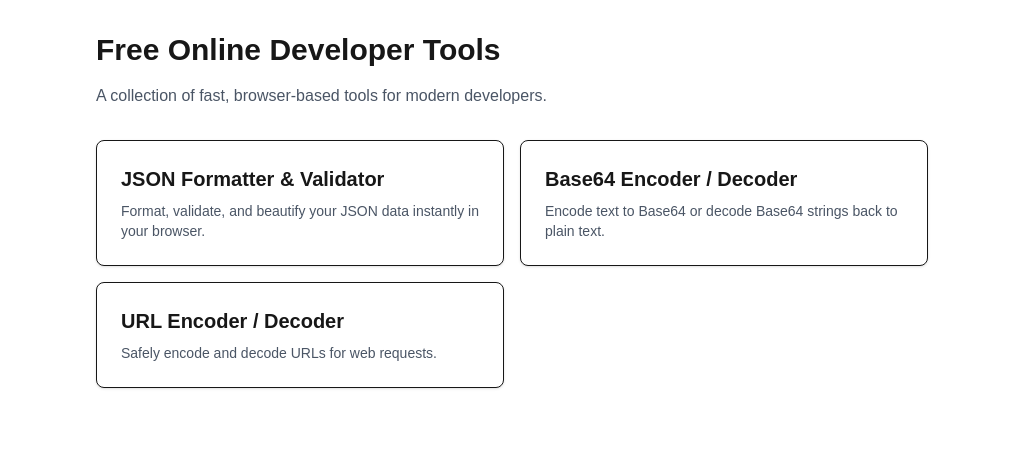
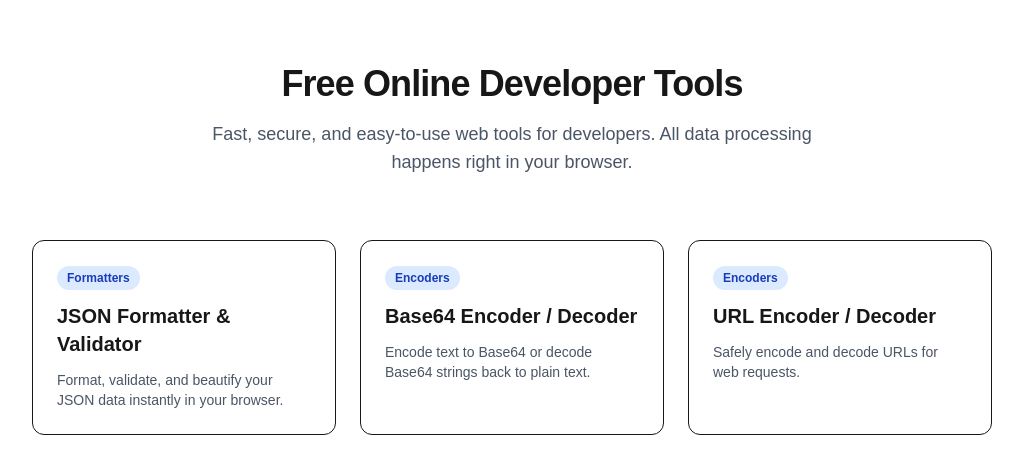
Before and after one commit to Vall-Re/dev-tools, a Next.js app: page / in a window 1280 px wide. Shown: the top 474 px of the page, without its empty margins (128-1151 px from the left). Built offline with nearby package versions, Linux system fonts and the light colour scheme.

Commit message:
Update homepage with dynamic tools catalog

```diff
--- a/app/page.tsx
+++ b/app/page.tsx
@@ -3,23 +3,28 @@ import { tools } from '@/data/tools';
 
 export default function Home() {
   return (
-    <main className="min-h-screen p-8 max-w-4xl mx-auto">
-      <h1 className="text-3xl font-bold mb-4">
-        Free Online Developer Tools
-      </h1>
-      <p className="text-gray-600 mb-8">
-        A collection of fast, browser-based tools for modern developers.
-      </p>
+    <main className="min-h-screen p-8 max-w-5xl mx-auto space-y-8">
+      <header className="text-center space-y-4 py-8">
+        <h1 className="text-4xl font-extrabold tracking-tight">
+          Free Online Developer Tools
+        </h1>
+        <p className="text-lg text-gray-600 max-w-2xl mx-auto">
+          Fast, secure, and easy-to-use web tools for developers. All data processing happens right in your browser.
+        </p>
+      </header>
 
-      <div className="grid grid-cols-1 md:grid-cols-2 gap-4">
+      <div className="grid grid-cols-1 md:grid-cols-2 lg:grid-cols-3 gap-6">
         {tools.map((tool) => (
           <Link
             key={tool.slug}
             href={`/${tool.slug}`}
-            className="p-6 border rounded-lg hover:border-blue-500 transition-colors bg-white shadow-sm hover:shadow"
+            className="block p-6 border rounded-xl hover:shadow-md transition bg-white space-y-3"
           >
-            <h2 className="text-xl font-semibold mb-2">{tool.name}</h2>
-            <p className="text-sm text-gray-600">{tool.description}</p>
+            <span className="inline-block px-2.5 py-1 text-xs font-semibold bg-blue-100 text-blue-800 rounded-full">
+              {tool.category}
+            </span>
+            <h2 className="text-xl font-bold">{tool.name}</h2>
+            <p className="text-gray-600 text-sm">{tool.description}</p>
           </Link>
         ))}
       </div>
```
